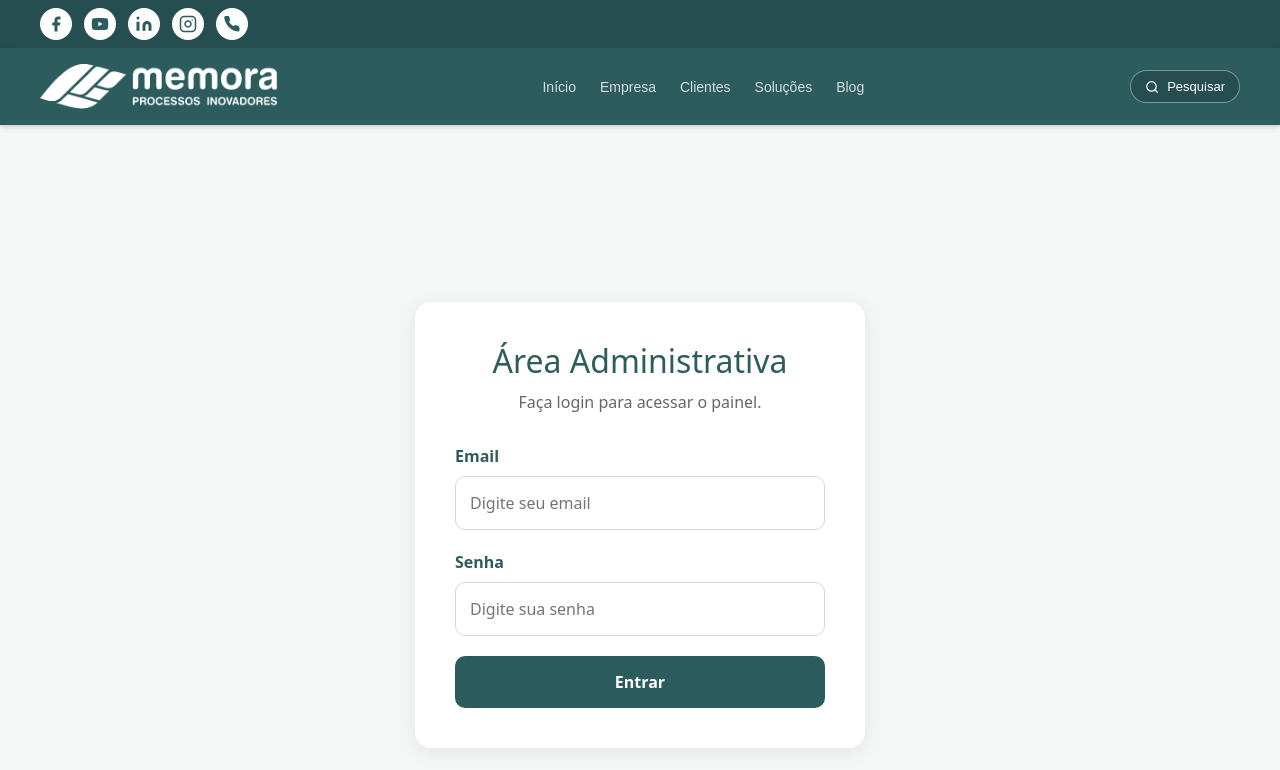
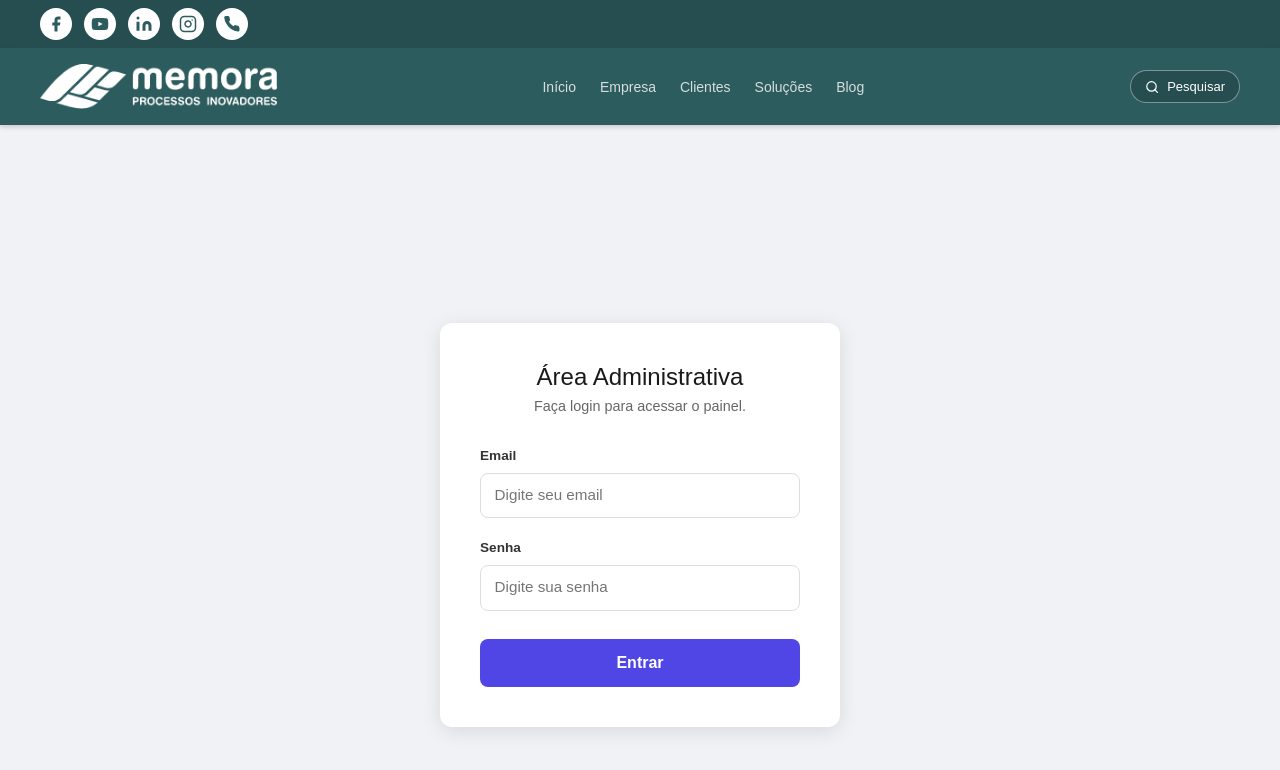
Before and after one commit to Luizyan/memora-web, a React (Vite) app in the folder memora-web/: page /#/login in a window 1280 px wide. Shown: the top 770 px of the page. Built offline with nearby package versions, Linux system fonts and the light colour scheme; sample sign-in values are in the browser's storage.

Commit message:
feat: beckend e frontend (feito por mim) com acronimo crud pra vagas, solucoes e blogs incrementados

```diff
--- a/memora-web/package.json
+++ b/memora-web/package.json
@@ -10,6 +10,7 @@
     "preview": "vite preview"
   },
   "dependencies": {
+    "bcrypt": "^6.0.0",
     "bootstrap": "^5.3.8",
     "lucide-react": "^1.14.0",
     "react": "^19.2.5",
--- a/memora-web/src/components/home/Clients.css
+++ b/memora-web/src/components/home/Clients.css
@@ -3,7 +3,7 @@
 ========================================== */
 
 .clients-section {
-  padding: 80px 20px;
+  padding: 80px 150px;
   background: #fff;
   overflow: hidden;
 }
--- a/memora-web/src/pages/login.jsx
+++ b/memora-web/src/pages/login.jsx
@@ -1,98 +1,163 @@
 import { useState } from "react";
-import "./login.css";
 
 export default function Login() {
   const [email, setEmail] = useState("");
   const [senha, setSenha] = useState("");
+  const [carregando, setCarregando] = useState(false);
+  const [erro, setErro] = useState("");
 
   const fazerLogin = async (e) => {
     e.preventDefault();
+    setErro("");
+    setCarregando(true);
 
     try {
-      const response = await fetch(
-        "http://localhost:3000/login",
-        {
-          method: "POST",
-          headers: {
-            "Content-Type": "application/json",
-          },
-          body: JSON.stringify({
-            email,
-            senha,
-          }),
-        }
-      );
+      const response = await fetch("http://localhost:3000/login", {
+        method: "POST",
+        headers: {
+          "Content-Type": "application/json",
+        },
+        body: JSON.stringify({ email, senha }),
+      });
 
       const data = await response.json();
 
       if (response.ok) {
         localStorage.setItem("token", data.token);
-
-        alert("Login realizado com sucesso!");
-
         window.location.href = "/#/admin";
       } else {
-        alert(data.mensagem);
+        setErro(data.mensagem || "Credenciais inválidas.");
       }
     } catch (error) {
       console.error(error);
-      alert("Erro ao conectar ao servidor.");
+      setErro("Erro ao conectar ao servidor.");
+    } finally {
+      setCarregando(false);
     }
   };
 
   return (
-    <div className="login-container">
-      <div className="login-card">
+    <div style={styles.container}>
+      <div style={styles.card}>
+        <h1 style={styles.titulo}>Área Administrativa</h1>
+        <p style={styles.subtitulo}>Faça login para acessar o painel.</p>
 
-        <h1 className="login-title">
-          Área Administrativa
-        </h1>
-
-        <p className="login-subtitle">
-          Faça login para acessar o painel.
-        </p>
-
-        <form
-          className="login-form"
-          onSubmit={fazerLogin}
-        >
-
-          <div className="login-group">
-            <label>Email</label>
-
+        <form onSubmit={fazerLogin} style={styles.form}>
+          <div style={styles.grupo}>
+            <label style={styles.label}>Email</label>
             <input
               type="email"
-              className="login-input"
+              style={styles.input}
               placeholder="Digite seu email"
               value={email}
               onChange={(e) => setEmail(e.target.value)}
               required
+              disabled={carregando}
             />
           </div>
 
-          <div className="login-group">
-            <label>Senha</label>
-
+          <div style={styles.grupo}>
+            <label style={styles.label}>Senha</label>
             <input
               type="password"
-              className="login-input"
+              style={styles.input}
               placeholder="Digite sua senha"
               value={senha}
               onChange={(e) => setSenha(e.target.value)}
               required
+              disabled={carregando}
             />
           </div>
 
+          {erro && <p style={styles.erro}>{erro}</p>}
+
           <button
             type="submit"
-            className="login-button"
+            style={{
+              ...styles.botao,
+              opacity: carregando ? 0.7 : 1,
+              cursor: carregando ? "not-allowed" : "pointer",
+            }}
+            disabled={carregando}
           >
-            Entrar
+            {carregando ? "Entrando..." : "Entrar"}
           </button>
-
         </form>
-
       </div>
     </div>
   );
 }
+
+const styles = {
+  container: {
+    minHeight: "100vh",
+    display: "flex",
+    alignItems: "center",
+    justifyContent: "center",
+    backgroundColor: "#f0f2f5",
+    fontFamily: "sans-serif",
+  },
+  card: {
+    backgroundColor: "#fff",
+    padding: "2.5rem",
+    borderRadius: "12px",
+    boxShadow: "0 4px 20px rgba(0,0,0,0.1)",
+    width: "100%",
+    maxWidth: "400px",
+  },
+  titulo: {
+    margin: "0 0 0.25rem",
+    fontSize: "1.5rem",
+    color: "#1a1a1a",
+    textAlign: "center",
+  },
+  subtitulo: {
+    margin: "0 0 1.75rem",
+    color: "#666",
+    fontSize: "0.9rem",
+    textAlign: "center",
+  },
+  form: {
+    display: "flex",
+    flexDirection: "column",
+    gap: "1.25rem",
+  },
+  grupo: {
+    display: "flex",
+    flexDirection: "column",
+    gap: "0.4rem",
+  },
+  label: {
+    fontSize: "0.85rem",
+    fontWeight: "600",
+    color: "#333",
+  },
+  input: {
+    padding: "0.65rem 0.85rem",
+    borderRadius: "8px",
+    border: "1px solid #ddd",
+    fontSize: "0.95rem",
+    outline: "none",
+    transition: "border-color 0.2s",
+  },
+  botao: {
+    padding: "0.75rem",
+    backgroundColor: "#4f46e5",
+    color: "#fff",
+    border: "none",
+    borderRadius: "8px",
+    fontSize: "1rem",
+    fontWeight: "600",
+    marginTop: "0.5rem",
+    transition: "background-color 0.2s",
+  },
+  erro: {
+    margin: 0,
+    padding: "0.65rem 0.85rem",
+    backgroundColor: "#fef2f2",
+    border: "1px solid #fecaca",
+    borderRadius: "8px",
+    color: "#dc2626",
+    fontSize: "0.85rem",
+  },
+};
```
Also changed, not shown: 1 other file (tests, documents, lock files or other folders).
